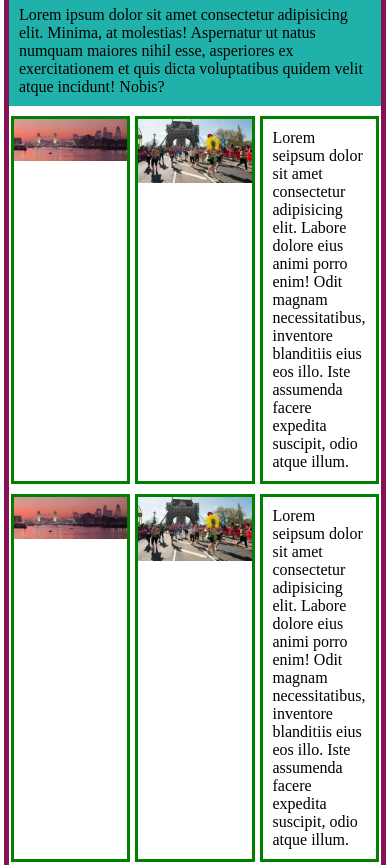
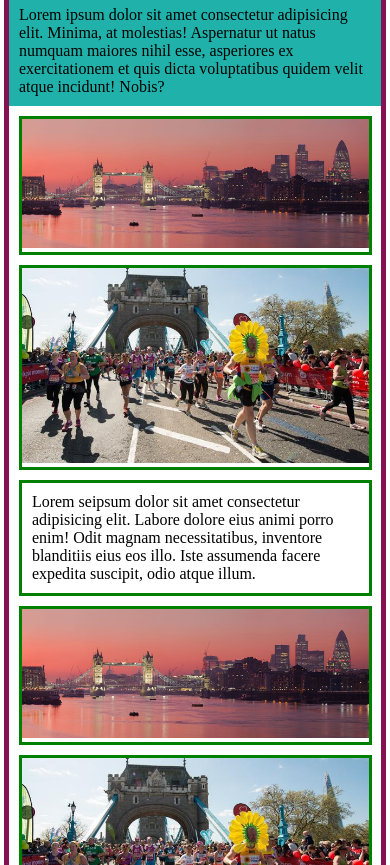
Before and after one commit to ipwu2000/Midterm, a plain HTML site: page index.html in a window 390 px wide. Shown: the part 440-1305 px from the top of the page. Drawn offline with Linux system fonts and the light colour scheme.

Commit message:
Add files via upload

```diff
--- a/CSS/styles.css
+++ b/CSS/styles.css
@@ -98,4 +98,11 @@ footer {
   nav ul {
     flex-direction: column;
   }
+  section {
+    display: block;
+  }
+  div.left, div.middle, div.right {
+    width: 95%;
+    margin: 10px;
+  }
 }
```
